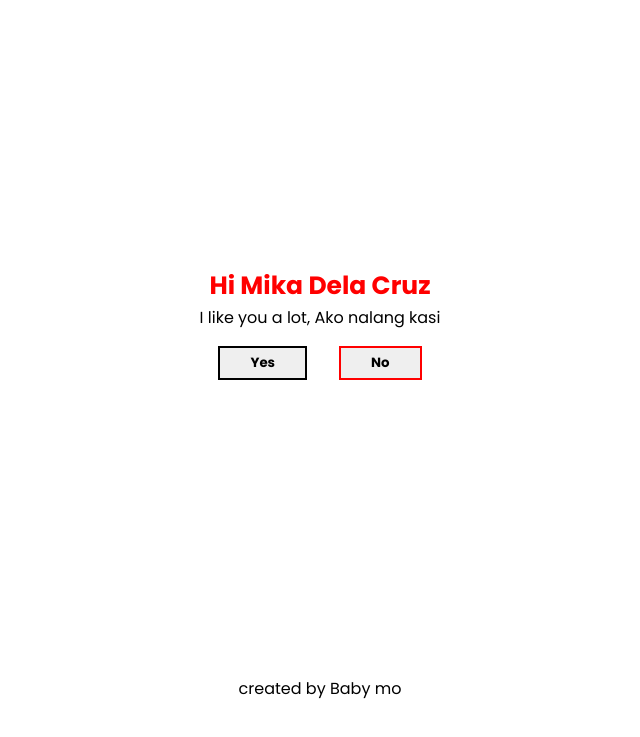
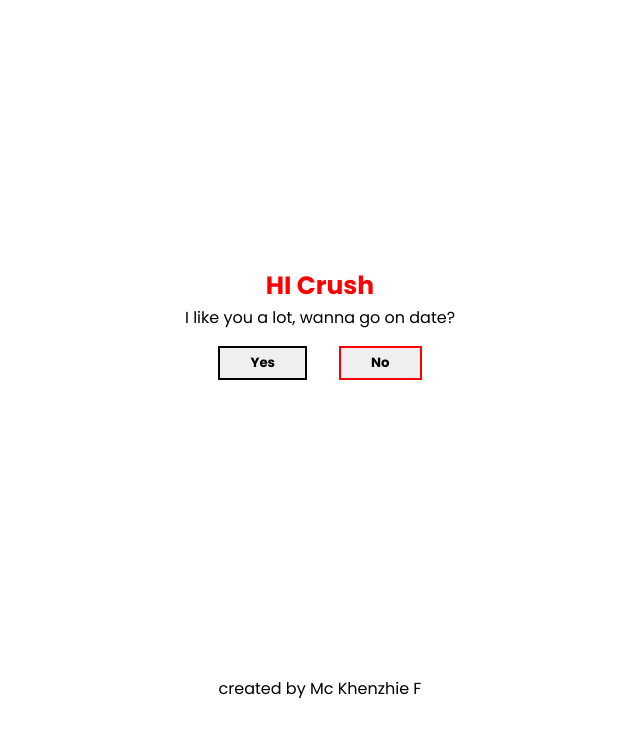
Before and after one commit to kxoza/kxoza.github.io, a plain HTML site: page index.html in a window 1280 px wide. Shown: the part 37-774 px from the top of the page, without its empty margins (320-960 px from the left). Drawn offline with Linux system fonts and the light colour scheme.

Commit message:
Update index.html

```diff
--- a/index.html
+++ b/index.html
@@ -34,8 +34,8 @@
 
 				<div class="ask">
 
-												<p> <span class="crush">Hi Mika Dela Cruz</span> <br>
-																I like you a lot, Ako nalang kasi</p>
+												<p> <span class="crush">HI Crush</span> <br>
+																I like you a lot, wanna go on date?</p>
 								<div class="btn">
 <a href="yes.html"><button id="btn1">Yes</button>		</a>			    <button id="btn2">No</button>
 								</div>
@@ -73,7 +73,7 @@
 				</div>
 
 				<div class="fff">
-								<p>created by Baby mo</p>
+								<p>created by Mc Khenzhie F</p>
 				</div>
 
 				<script src="proposalv2.js"></script>
```
